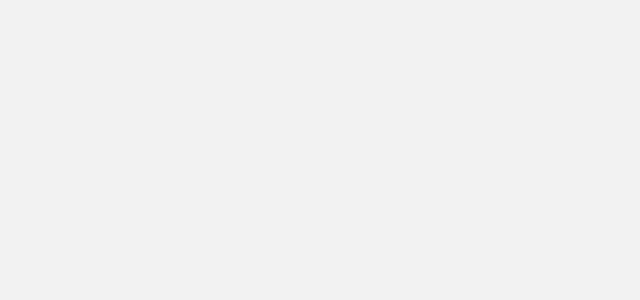
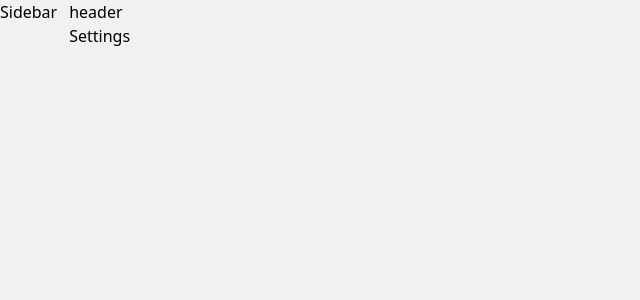
Before and after one commit to MohammedAmr04/task-management-dashboard, a React (Vite) app: page /settings in a window 1280 px wide. Before the commit this address had no page. Shown: the top 300 px of the page, without its empty margins (0-640 px from the left). Built offline with nearby package versions, Linux system fonts and the light colour scheme.

Commit message:
make routes

```diff
--- a/src/App.tsx
+++ b/src/App.tsx
@@ -1,13 +1,25 @@
 import { BrowserRouter, Route, Routes } from "react-router-dom";
 import "./styles/global.css";
+import MainLayout from "./layouts/MainLayout";
+import Analytics from "./pages/Analytics";
+import Dashboard from "./pages/Dashboard";
+import History from "./pages/History";
+import Report from "./pages/Report";
+import Settings from "./pages/Settings";
+import ToDo from "./pages/ToDo";
 function App() {
   return (
     <>
       <BrowserRouter>
         <Routes>
-          <Route path="/" element={<>Home</>} />
-          <Route path="about" element={<>About</>} />
-          <Route path="contact" element={<>contact</>} />
+          <Route path="/" element={<MainLayout />}>
+            <Route path="/analytics" element={<Analytics />} />
+            <Route path="/dashboard" element={<Dashboard />} />
+            <Route path="/history" element={<History />} />
+            <Route path="/report" element={<Report />} />
+            <Route path="/settings" element={<Settings />} />
+            <Route path="/todo" element={<ToDo />} />
+          </Route>
         </Routes>
       </BrowserRouter>
     </>
--- /dev/null
+++ b/src/components/Header.tsx
@@ -0,0 +1,5 @@
+const Header = () => {
+  return <div>header</div>;
+};
+
+export default Header;
--- /dev/null
+++ b/src/components/Sidebar.tsx
@@ -0,0 +1,7 @@
+import React from "react";
+
+const Sidebar = () => {
+  return <div>Sidebar</div>;
+};
+
+export default Sidebar;
--- /dev/null
+++ b/src/layouts/MainLayout.tsx
@@ -0,0 +1,17 @@
+import { Outlet } from "react-router-dom";
+import Sidebar from "../components/Sidebar";
+import Header from "../components/header";
+
+const MainLayout = () => {
+  return (
+    <main className="flex gap-3">
+      <Sidebar />
+      <div>
+        <Header />
+        <Outlet />
+      </div>
+    </main>
+  );
+};
+
+export default MainLayout;
--- /dev/null
+++ b/src/pages/Analytics.tsx
@@ -0,0 +1,7 @@
+import React from "react";
+
+const Analytics = () => {
+  return <div>Analytics</div>;
+};
+
+export default Analytics;
--- /dev/null
+++ b/src/pages/Dashboard.tsx
@@ -0,0 +1,7 @@
+import React from "react";
+
+const Dashboard = () => {
+  return <div>Dashboard</div>;
+};
+
+export default Dashboard;
--- /dev/null
+++ b/src/pages/History.tsx
@@ -0,0 +1,7 @@
+import React from "react";
+
+const History = () => {
+  return <div>History</div>;
+};
+
+export default History;
--- /dev/null
+++ b/src/pages/Report.tsx
@@ -0,0 +1,7 @@
+import React from "react";
+
+const Report = () => {
+  return <div>Report</div>;
+};
+
+export default Report;
--- /dev/null
+++ b/src/pages/Settings.tsx
@@ -0,0 +1,7 @@
+import React from "react";
+
+const Settings = () => {
+  return <div>Settings</div>;
+};
+
+export default Settings;
--- /dev/null
+++ b/src/pages/ToDo.tsx
@@ -0,0 +1,7 @@
+import React from "react";
+
+const ToDo = () => {
+  return <div>ToDo</div>;
+};
+
+export default ToDo;
```
